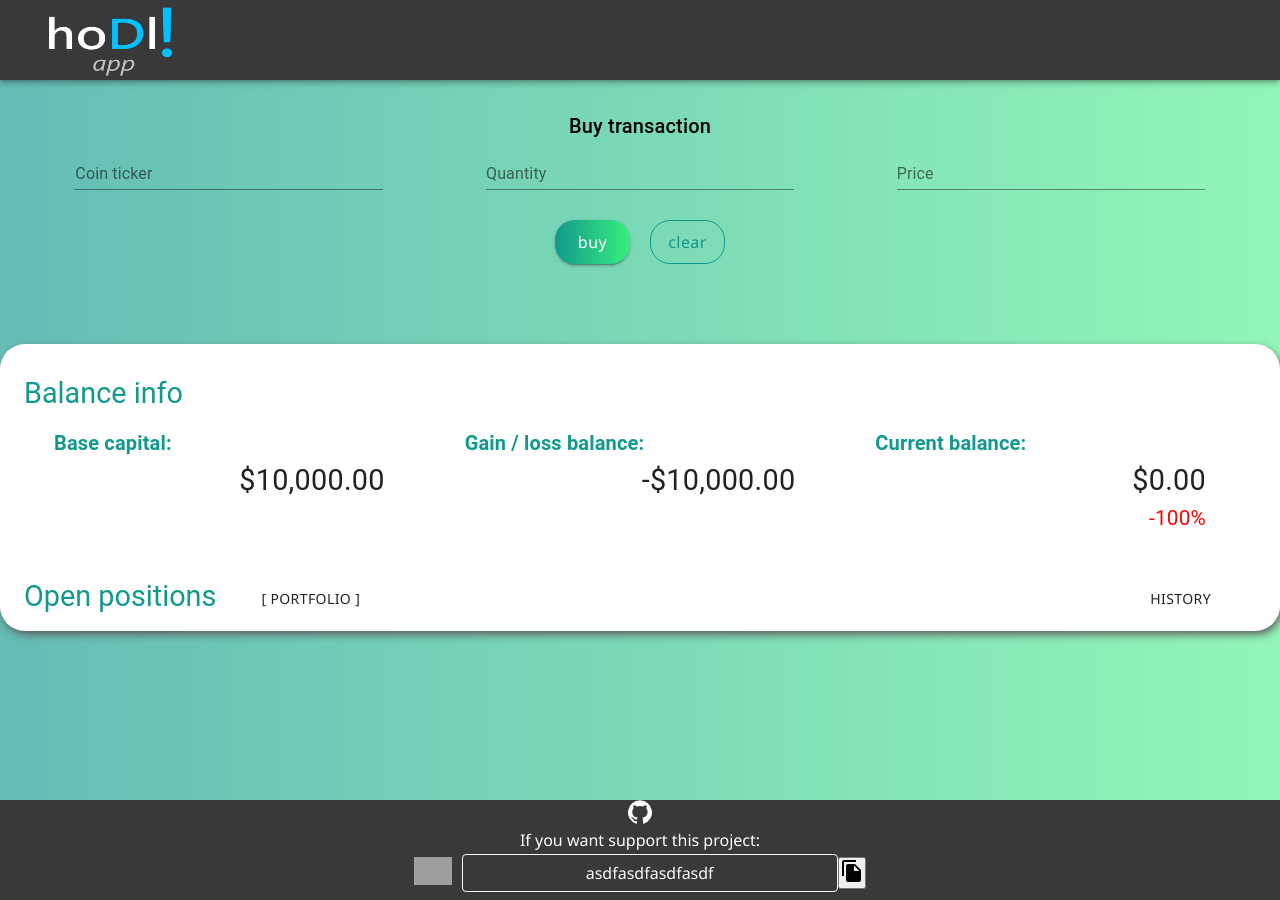
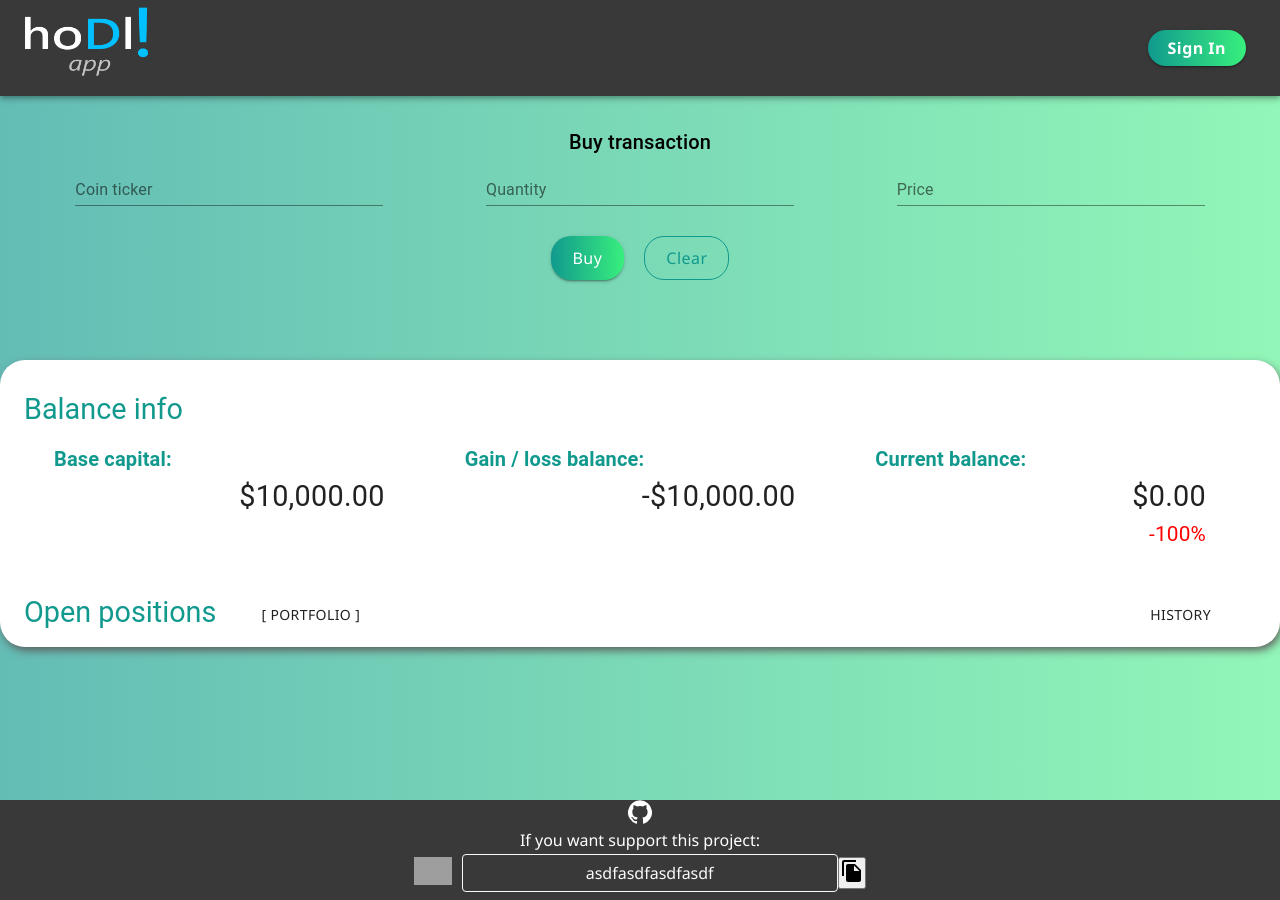
Before and after one commit to BlackH3art/hodl-app-vol2, a React (Create React App) app: page / in a window 1280 px wide. Built offline with nearby package versions, Linux system fonts and the light colour scheme; no server answers; grey boxes are pictures that could not be loaded.

Commit message:
Sign In and Sign Out panel

```diff
--- a/package.json
+++ b/package.json
@@ -10,6 +10,7 @@
     "@testing-library/react": "^11.2.5",
     "@testing-library/user-event": "^12.8.3",
     "axios": "^0.21.1",
+    "jwt-decode": "^3.1.2",
     "moment": "^2.29.1",
     "react": "^17.0.1",
     "react-dom": "^17.0.1",
--- a/src/components/AddCoinForm/addCoinForm.styles.js
+++ b/src/components/AddCoinForm/addCoinForm.styles.js
@@ -11,25 +11,23 @@ const useStyles = makeStyles(() => ({
   },
   primaryButton: {
     backgroundImage: "linear-gradient(90deg, rgba(17,153,142,1) 0%, rgba(56,239,125,1) 100%)",
-    textTransform: "lowercase",
+    textTransform: "none",
     margin: "30px 10px",
     borderRadius: "20px",
     color: "white",
     fontSize: "1em",
-    width: "75px"
   },
   secondaryButton: {
-    textTransform: "lowercase",
+    textTransform: "none",
     color: "rgba(17,153,142,1)",
     margin: "30px 10px",
     borderRadius: "20px",
     borderColor: "rgba(17,153,142,1)",
     fontSize: "1em",
-    width: "75px"
   },
   errorMessage: {
     color: "red",
-    fontSize: "0.8rem"
+    fontSize: "0.8rem",
   }
 }));
 
--- a/src/components/MainNav/MainNav.jsx
+++ b/src/components/MainNav/MainNav.jsx
@@ -1,20 +1,51 @@
 import React from 'react';
-import { AppBar, Toolbar } from '@material-ui/core';
+import { AppBar, Avatar, Toolbar, Button, Typography } from '@material-ui/core';
 
-import logo from '../../images/logo-rectangle.png'
+import { Link } from 'react-router-dom';
+
+import logo from '../../images/logo-rectangle.png';
 import useStyles from './mainNav.styles';
+import useButtonStyles from '../AddCoinForm/addCoinForm.styles';
+
+import PersonIcon from '@material-ui/icons/Person';
 
 const MainNav = () => {
 
   const classes = useStyles();
+  const buttonClasses = useButtonStyles();
+
+  const user = null;
 
   return (
     <>
 
       <AppBar position="relative" className={classes.myNav}>
-        <Toolbar>
-          <img className={classes.logo} src={logo} alt="hoDl!"/>
-        </Toolbar>
+        <div className={classes.navigation}>
+
+          <div className={classes.logoBox}>
+            <img className={classes.logo} src={logo} alt="hoDl!"/>
+          </div>
+
+          <Toolbar className={classes.loginBox}>
+            {user ? (
+              <div className={classes.loggedIn}>
+
+                <Avatar className={classes.avatarIcon}>
+                  <PersonIcon />
+                </Avatar>
+
+                <Typography>
+                  isthismymail@o2.pl
+                </Typography>
+
+                <Button variant="outlined" className={`${buttonClasses.secondaryButton} ${classes.signOutButton}`} size="small"> Sign Out </Button>
+              </div>
+            ) : (
+              <Button component={Link} to="/auth" variant="contained" className={`${buttonClasses.primaryButton} ${classes.signInButton}`} size="small" type="submit"> Sign In </Button>
+            )}
+          </Toolbar>
+
+        </div>
       </AppBar>
 
     </>
--- a/src/components/MainNav/mainNav.styles.js
+++ b/src/components/MainNav/mainNav.styles.js
@@ -3,10 +3,38 @@ import { makeStyles } from '@material-ui/core';
 const useStyles = makeStyles(() => ({
   logo: {
     marginLeft: "20px",
-    height: "80px"
+    height: "80px",
   },
   myNav: {
-    backgroundColor: "#393939"
+    backgroundColor: "#393939",
+    display: "flex"
+  },
+  logoBox: {
+    flexGrow: 0
+  },
+  navigation: {
+    display: "flex",
+    justifyContent: "space-between"
+  },
+  loggedIn: {
+    display: "flex",
+    alignItems: "center"
+  },
+  signOutButton: {
+    fontSize: "0.8em",
+    fontWeight: 400,
+    paddingRight: "20px",
+    paddingLeft: "20px",
+  },
+  signInButton: {
+    fontSize: "0.9em",
+    fontWeight: 600,
+    paddingRight: "20px",
+    paddingLeft: "20px",
+  },
+  avatarIcon: {
+    marginRight: "15px",
+    backgroundImage: "linear-gradient(90deg, rgba(17,153,142,1) 0%, rgba(56,239,125,1) 100%)",
   }
 
 }))
```
Also changed, not shown: 1 other file (tests, documents, lock files or other folders).
